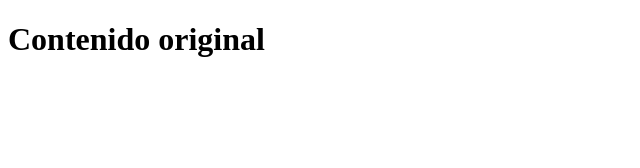
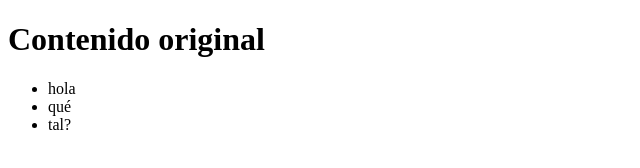
Before and after one commit to leanloia/ejemplo-ramas-gh, a plain HTML site: page index.html in a window 1280 px wide. Shown: the whole page, without its empty margins (0-640 px from the left). Drawn offline with Linux system fonts and the light colour scheme.

Commit message:
small change

```diff
--- a/index.html
+++ b/index.html
@@ -7,5 +7,10 @@
 </head>
 <body>
     <h1>Contenido original</h1>
+    <ul>
+        <li>hola</li>
+        <li>qué</li>
+        <li>tal?</li>
+    </ul>
 </body>
 </html>
```
